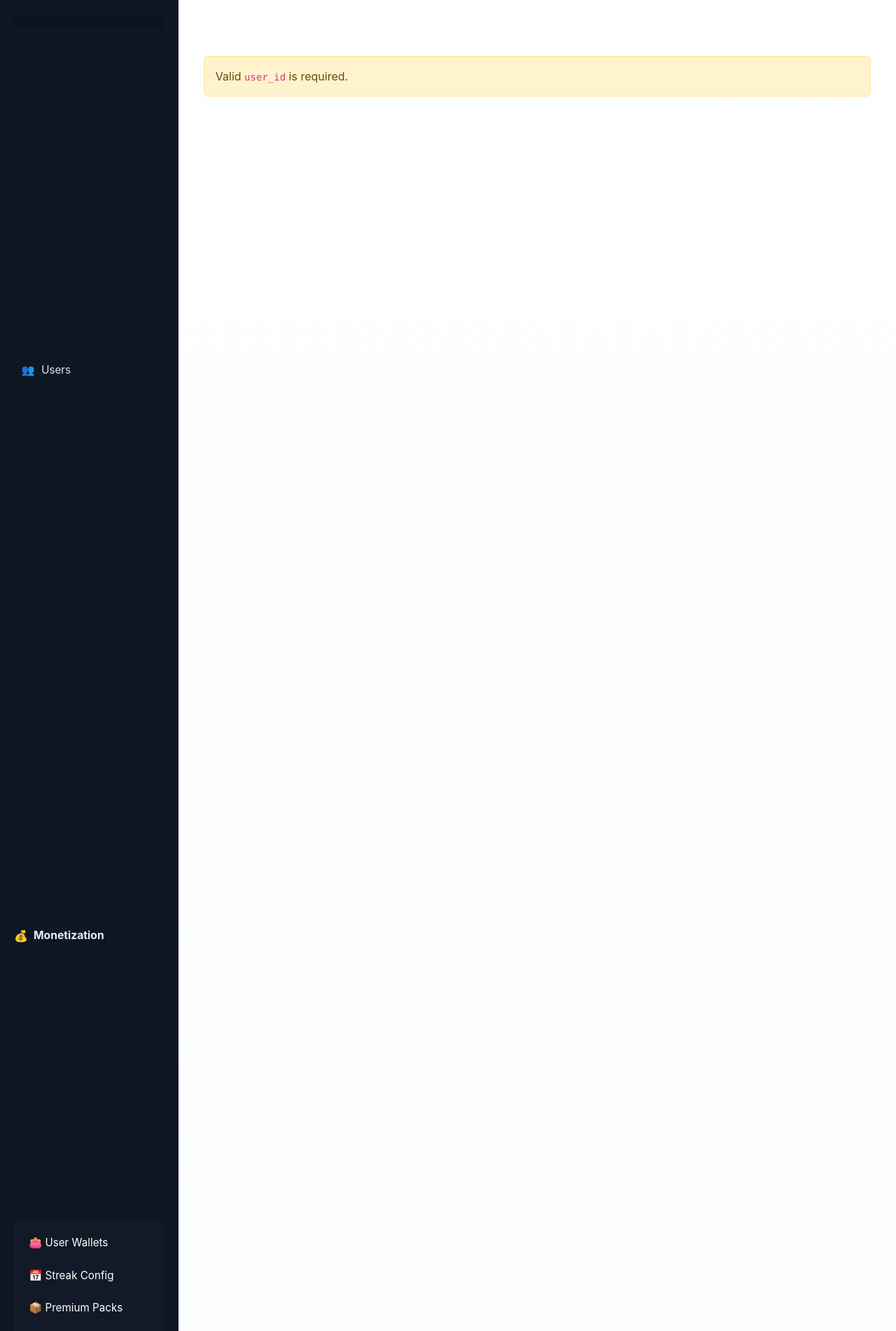
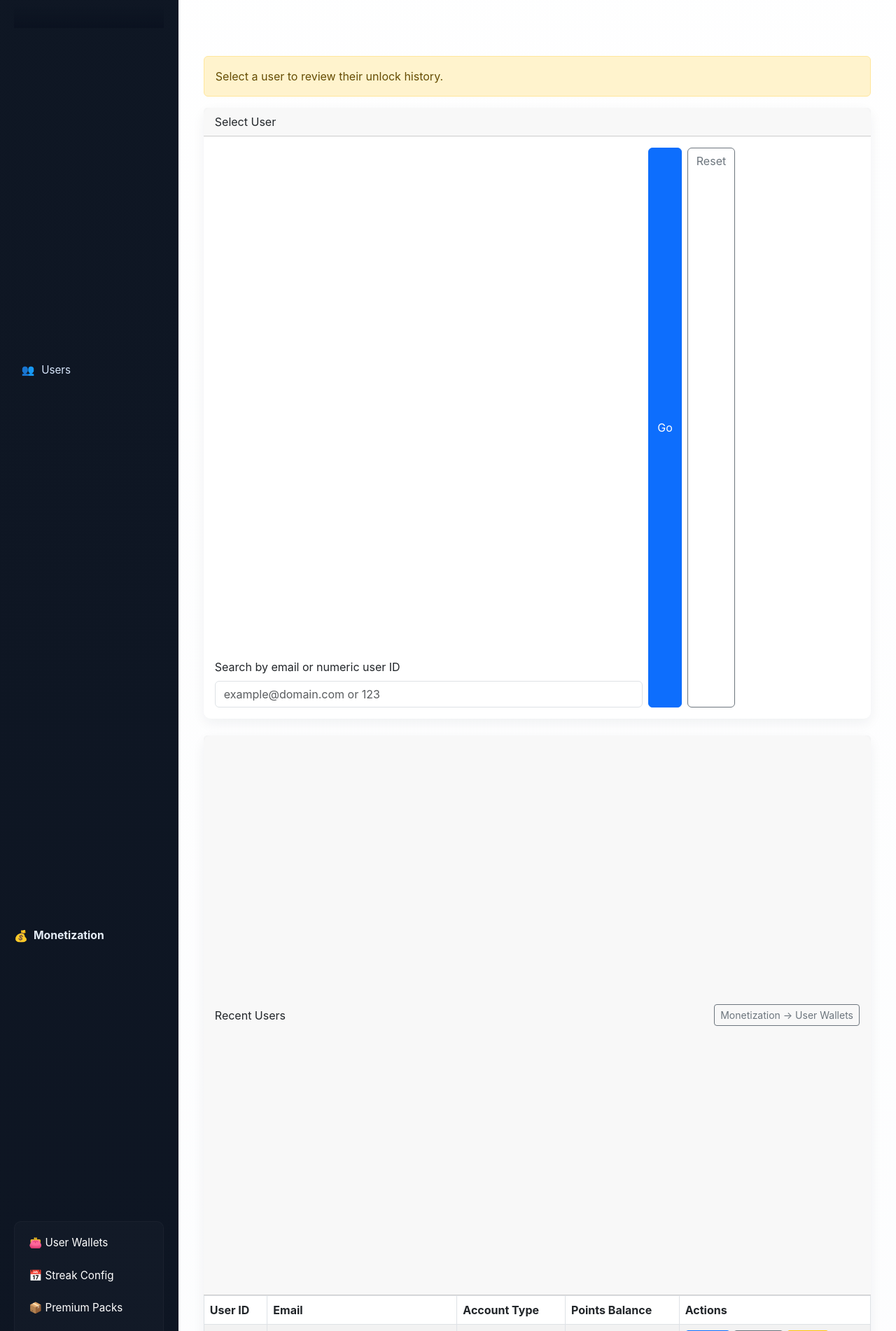
Before and after one commit to akmalcbm/PicPose_Clean_Sep25, a PHP site: page /views/monetization/user_unlocks.php in a window 1280 px wide. Shown: the part 760-2662 px from the top of the page at 70% size. Run offline with PHP 8.4, Linux system fonts and the light colour scheme; a user stored in the database is signed in; data comes from the database, SQL or seed files in the repository; both versions use the stored data as it was after the commit; some libraries are stand-ins or nearby versions.

Commit message:
MacBook V3 Worked on Daily Login, Rewards and other User Engagements and Subscriptions

```diff
--- /dev/null
+++ b/picpose_admin_backend_for_codex/views/monetization/_user_selector.php
@@ -0,0 +1,113 @@
+<?php
+$selectorPage = basename((string)($_SERVER['PHP_SELF'] ?? 'user_wallets.php'));
+$selectorSearch = trim((string)($_GET['search'] ?? ''));
+$selectorUsers = [];
+
+$selectorSql = "
+    SELECT
+        u.id,
+        u.email,
+        u.account_type,
+        COALESCE(w.points_balance, 0) AS points_balance
+    FROM users u
+    LEFT JOIN user_wallet w ON w.user_id = u.id
+";
+$selectorTypes = '';
+$selectorParams = [];
+
+if ($selectorSearch !== '') {
+    if (ctype_digit($selectorSearch)) {
+        $selectorSql .= ' WHERE u.id = ?';
+        $selectorTypes = 'i';
+        $selectorParams[] = (int)$selectorSearch;
+    } else {
+        $selectorSql .= ' WHERE u.email LIKE CONCAT("%", ?, "%")';
+        $selectorTypes = 's';
+        $selectorParams[] = $selectorSearch;
+    }
+}
+
+$selectorSql .= ' ORDER BY u.id DESC LIMIT 20';
+$selectorStmt = $conn->prepare($selectorSql);
+if ($selectorStmt) {
+    if ($selectorTypes !== '') {
+        $selectorStmt->bind_param($selectorTypes, ...$selectorParams);
+    }
+    $selectorStmt->execute();
+    $selectorResult = $selectorStmt->get_result();
+    if ($selectorResult) {
+        while ($selectorRow = $selectorResult->fetch_assoc()) {
+            $selectorUsers[] = $selectorRow;
+        }
+    }
+    $selectorStmt->close();
+}
+?>
+
+<div class="card mb-4">
+  <div class="card-header">Select User</div>
+  <div class="card-body">
+    <form method="GET" class="row g-2 align-items-end">
+      <div class="col-md-8">
+        <label for="search" class="form-label">Search by email or numeric user ID</label>
+        <input
+          type="text"
+          class="form-control"
+          id="search"
+          name="search"
+          value="<?php echo htmlspecialchars($selectorSearch); ?>"
+          placeholder="example@domain.com or 123"
+        >
+      </div>
+      <div class="col-md-4 d-flex gap-2">
+        <button type="submit" class="btn btn-primary">Go</button>
+        <a href="<?php echo htmlspecialchars($selectorPage); ?>" class="btn btn-outline-secondary">Reset</a>
+      </div>
+    </form>
+  </div>
+</div>
+
+<div class="card">
+  <div class="card-header d-flex justify-content-between align-items-center">
+    <span><?php echo $selectorSearch === '' ? 'Recent Users' : 'Search Results'; ?></span>
+    <a href="user_wallets.php" class="btn btn-sm btn-outline-secondary">Monetization → User Wallets</a>
+  </div>
+  <div class="card-body p-0">
+    <div class="table-responsive">
+      <table class="table table-striped table-bordered mb-0">
+        <thead>
+          <tr>
+            <th>User ID</th>
+            <th>Email</th>
+            <th>Account Type</th>
+            <th>Points Balance</th>
+            <th>Actions</th>
+          </tr>
+        </thead>
+        <tbody>
+          <?php if ($selectorUsers): ?>
+            <?php foreach ($selectorUsers as $selectorUser): ?>
+              <tr>
+                <td><?php echo (int)$selectorUser['id']; ?></td>
+                <td><?php echo htmlspecialchars((string)$selectorUser['email']); ?></td>
+                <td><?php echo htmlspecialchars((string)($selectorUser['account_type'] ?? 'normal')); ?></td>
+                <td><?php echo (int)$selectorUser['points_balance']; ?></td>
+                <td class="text-nowrap">
+                  <a class="btn btn-sm btn-outline-primary" href="user_ledger.php?user_id=<?php echo (int)$selectorUser['id']; ?>">Ledger</a>
+                  <a class="btn btn-sm btn-outline-secondary" href="user_unlocks.php?user_id=<?php echo (int)$selectorUser['id']; ?>">Unlocks</a>
+                  <a class="btn btn-sm btn-warning" href="adjust_points.php?user_id=<?php echo (int)$selectorUser['id']; ?>">Adjust</a>
+                </td>
+              </tr>
+            <?php endforeach; ?>
+          <?php else: ?>
+            <tr>
+              <td colspan="5" class="text-center py-4 text-muted">
+                No users matched that search.
+              </td>
+            </tr>
+          <?php endif; ?>
+        </tbody>
+      </table>
+    </div>
+  </div>
+</div>
--- a/picpose_admin_backend_for_codex/views/monetization/user_unlocks.php
+++ b/picpose_admin_backend_for_codex/views/monetization/user_unlocks.php
@@ -3,8 +3,9 @@
 require '../../config.php';
 if (!isset($_SESSION['admin'])) { header('Location: ../../login.php'); exit(); }
 
-$userId = (int)($_GET['user_id'] ?? 0);
+$userId = (int)($_GET['user_id'] ?? $_GET['id'] ?? 0);
 $user = null;
+$selectorNotice = '';
 
 if ($userId > 0) {
     $userStmt = $conn->prepare('SELECT id, email, account_type FROM users WHERE id = ? LIMIT 1');
@@ -15,6 +16,12 @@
         $user = $userRes ? $userRes->fetch_assoc() : null;
         $userStmt->close();
     }
+}
+
+if ($userId <= 0) {
+    $selectorNotice = 'Select a user to review their unlock history.';
+} elseif (!$user) {
+    $selectorNotice = 'User not found. Select a valid user to continue.';
 }
 
 $unlockResult = null;
@@ -49,10 +56,12 @@
   </div>
 
   <?php if (!$user): ?>
-    <div class="alert alert-warning">Valid <code>user_id</code> is required.</div>
+    <div class="alert alert-warning"><?php echo htmlspecialchars($selectorNotice); ?></div>
+    <?php include __DIR__ . '/_user_selector.php'; ?>
   <?php else: ?>
     <div class="mb-3">
       <strong>User:</strong> #<?php echo (int)$user['id']; ?> (<?php echo htmlspecialchars((string)$user['email']); ?>)
+      <span class="text-muted ms-2">Account: <?php echo htmlspecialchars((string)($user['account_type'] ?? 'normal')); ?></span>
     </div>
 
     <table class="table table-bordered table-striped">
@@ -65,14 +74,20 @@
         </tr>
       </thead>
       <tbody>
-        <?php if ($unlockResult): while ($row = $unlockResult->fetch_assoc()): ?>
+        <?php if ($unlockResult && $unlockResult->num_rows > 0): ?>
+          <?php while ($row = $unlockResult->fetch_assoc()): ?>
+            <tr>
+              <td><?php echo (int)$row['post_id']; ?></td>
+              <td><?php echo htmlspecialchars((string)($row['title'] ?? 'Unknown Prompt')); ?></td>
+              <td><?php echo htmlspecialchars((string)$row['unlock_type']); ?></td>
+              <td><?php echo htmlspecialchars((string)$row['created_at']); ?></td>
+            </tr>
+          <?php endwhile; ?>
+        <?php else: ?>
           <tr>
-            <td><?php echo (int)$row['post_id']; ?></td>
-            <td><?php echo htmlspecialchars((string)($row['title'] ?? 'Unknown Prompt')); ?></td>
-            <td><?php echo htmlspecialchars((string)$row['unlock_type']); ?></td>
-            <td><?php echo htmlspecialchars((string)$row['created_at']); ?></td>
+            <td colspan="4" class="text-center py-4 text-muted">No unlock history found for this user.</td>
           </tr>
-        <?php endwhile; endif; ?>
+        <?php endif; ?>
       </tbody>
     </table>
   <?php endif; ?>
```
Also changed, not shown: picpose_admin_backend_for_codex/views/monetization/adjust_points.php (+13 -4 lines), picpose_admin_backend_for_codex/views/monetization/user_ledger.php (+19 -4 lines), picpose_admin_backend_for_codex/views/monetization/user_wallets.php (+5 -4 lines), picpose_admin_backend_for_codex/u856987069_picpose_dbn.sql.
